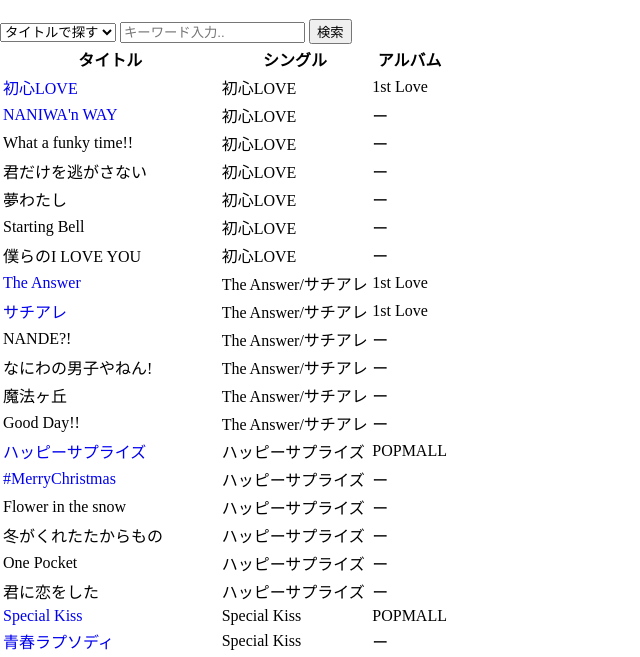
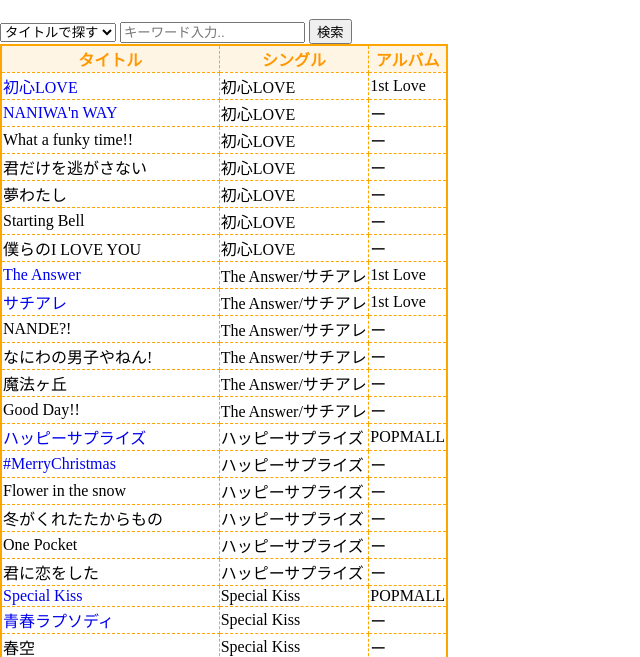
Before and after one commit to YsasaPanda216/searchNaniwasong, a plain HTML site: page index.html in a window 1280 px wide. Shown: the part 70-727 px from the top of the page, without its empty margins (0-640 px from the left). Drawn offline with Linux system fonts and the light colour scheme.

Commit message:
Update stylesheet.css

```diff
--- a/stylesheet.css
+++ b/stylesheet.css
@@ -1,3 +1,15 @@
+table {
+  border-collapse: collapse;
+  border: solid 2px orange;/*表全体を線で囲う*/
+}
+table th, table td {
+  border: dashed 1px orange;/**/
+  /*破線 1px オレンジ*/
+}
+th {
+  color: #FF9800;/*文字色*/
+  background: #fff5e5;/*背景色*/
+}
 * {
   box-sizing: border-box;
 }
```
